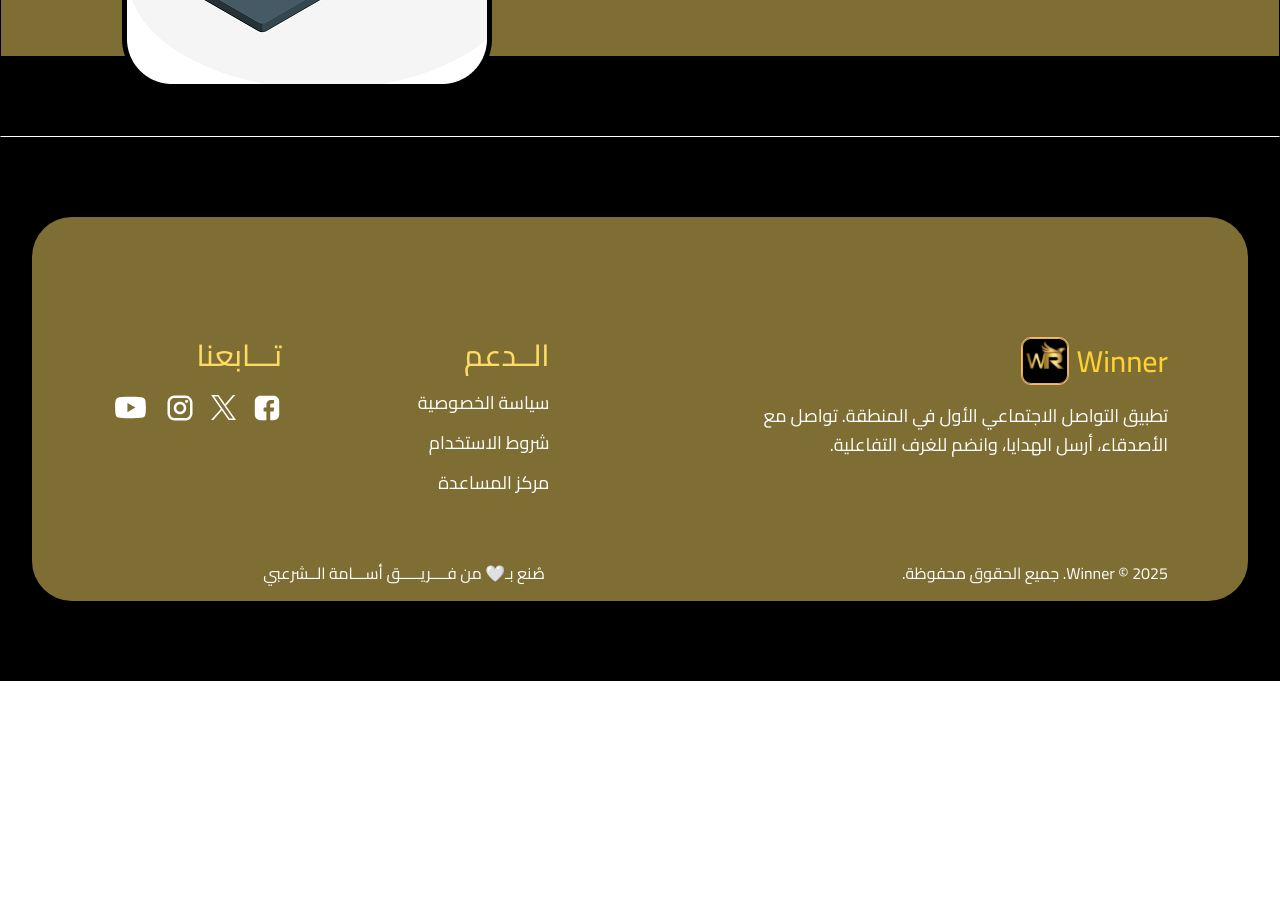
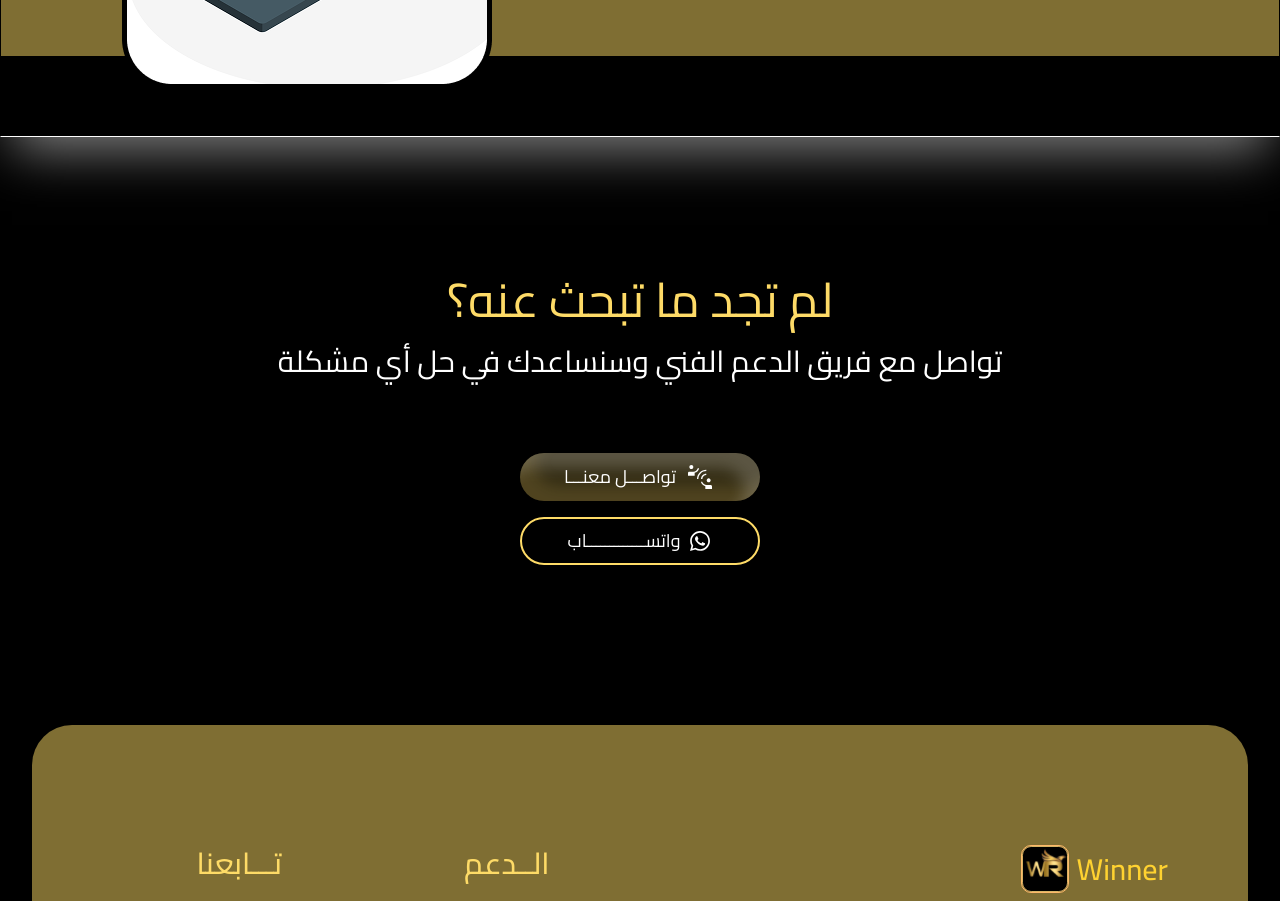
Before and after one commit to odaibishr/winner-app, a React (Vite) app: page /help-center in a window 1280 px wide. Shown: the part 2600-3501 px from the top of the page. Before the commit the page ends 3281 px from the top, so only its background shows below. Built offline with nearby package versions, Linux system fonts and the light colour scheme.

Commit message:
reafactor buttons

```diff
--- a/src/components/FAQsSection.jsx
+++ b/src/components/FAQsSection.jsx
@@ -17,7 +17,7 @@ const FAQsSection = ({ items }) => {
 			<AccordionProvider type="single" collapsible>
 				{items.map((item) => (
 					<AccordionItem
-						key={item.index}
+						key={item.id}
 						value={`item-${item.id + 1}`}
 						className="mb-4"
 					>
--- a/src/components/OutlineButton.jsx
+++ b/src/components/OutlineButton.jsx
@@ -1,15 +1,19 @@
-import {Link} from "react-router-dom";
+import { Link } from "react-router-dom";
 
-const OutlineButton = ({icon, title, link}) => {
+const OutlineButton = ({ icon, title, link }) => {
 	return (
 		<Link
 			to={link}
-            className="md:w-60 w-48 h-12 rounded-full border-2 border-primary md:icon-text-hover icon-text-hover flex items-center justify-center gap-2"
+			className="md:w-60 w-48 h-12 rounded-full border-2 border-primary group hover:bg-primary hover:text-black transition-all duration-70 text-white flex items-center justify-center gap-2"
 		>
-            <img className="w-6 h-6" src={icon} alt="more-down" />
-            <span className="text-white md:text-lg text-sm">{title}</span>
+			<img
+				className="w-6 h-6 invert-100 brightness-0 group-hover:invert-0 group-hover:brightness-0"
+				src={icon}
+				alt="more-down"
+			/>
+			<span className="md:text-lg text-sm">{title}</span>
 		</Link>
 	);
-}
+};
 
 export default OutlineButton;
--- a/src/components/PrimaryButton.jsx
+++ b/src/components/PrimaryButton.jsx
@@ -4,9 +4,9 @@ const PrimaryButton = ({ title, icon, link }) => {
 	return (
 		<Link
 			to={`/${link}`}
-			className="md:w-60 w-48 h-12 rounded-[100px] bg-primary/20 backdrop-blur-2xl md:icon-text-hover flex items-center justify-center gap-2 [box-shadow:inset_-15px_15px_15px_rgba(255,255,255,0.20),inset_15px_-15px_15px_rgba(193,166,78,0.20)]"
+			className="md:w-60 w-48 h-12 rounded-[100px] bg-primary/20 backdrop-blur-2xl hover:scale-95 transition-all duration-300 flex items-center justify-center gap-2 [box-shadow:inset_-15px_15px_15px_rgba(255,255,255,0.20),inset_15px_-15px_15px_rgba(193,166,78,0.20)]"
 		>
-			<img src={icon} alt="download" className="w-5 h-5" />
+			<img src={icon} alt="download" className="w-8 h-8" />
 			<span className="text-white md:text-lg text-sm">{title}</span>
 		</Link>
 	);
--- a/src/pages/HelpCenter.jsx
+++ b/src/pages/HelpCenter.jsx
@@ -3,6 +3,8 @@ import ContactSupportWaysSection from "../components/ContactSupportWaysSection.j
 import FAQsSection from "../components/FAQsSection.jsx";
 import { faqs2Items } from "../data/constant.js";
 import SupportWorkingHours from "../components/SupportWorkingHours.jsx";
+import PrimaryButton from "../components/PrimaryButton.jsx";
+import OutlineButton from "../components/OutlineButton.jsx";
 
 const HelpCenter = () => {
 	return (
@@ -18,6 +20,22 @@ const HelpCenter = () => {
 				<FAQsSection items={faqs2Items} />
 			</div>
 			<SupportWorkingHours />
+			<section className="container flex flex-col items-center justify-center gap-4 py-16 md:py-20">
+				<SectionHeader
+					title="لم تجد ما تبحث عنه؟"
+					description="تواصل مع فريق الدعم الفني وسنساعدك في حل أي مشكلة"
+				/>
+				<PrimaryButton
+					title="تواصـــل معنـــا"
+					icon="/light-connect.svg"
+					link="/contact"
+				/>
+				<OutlineButton
+					title="واتســـــــــــــاب"
+					icon="/baseline-whatsapp.svg"
+					link="https://wa.me/966501234567"
+				/>
+			</section>
 		</main>
 	);
 };
```
Also changed, not shown: src/components/ui/button.jsx (deleted). Lines whose indentation alone changed are shown as unchanged.
